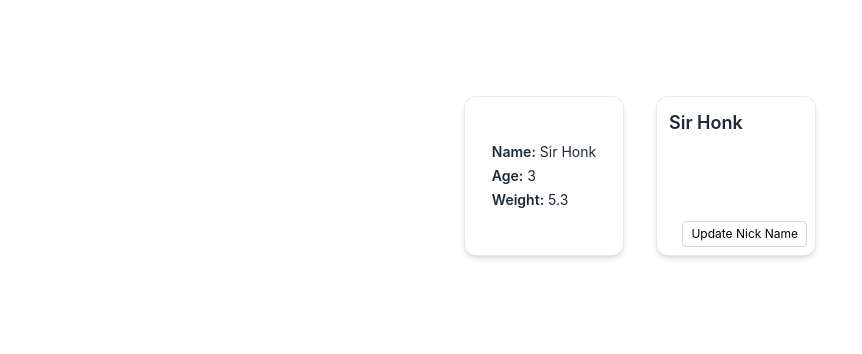
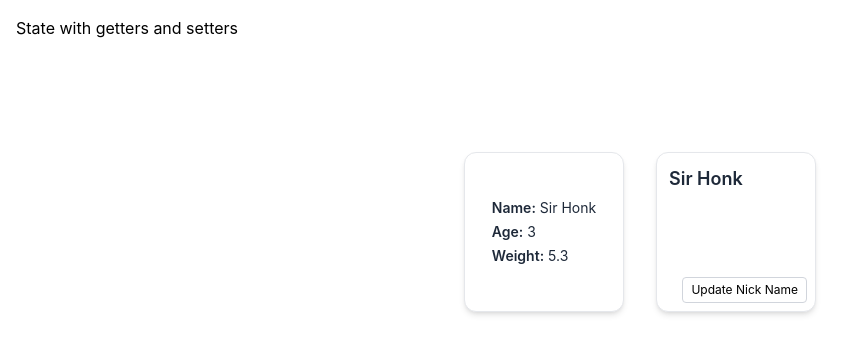
Before and after one commit to deanvons/ng-duck-state-management-dojo, an Angular app: page / in a window 1280 px wide. Shown: the top 354 px of the page, without its empty margins (0-862 px from the left). Built offline with nearby package versions, Linux system fonts and the light colour scheme.

Commit message:
CHORE: added some meta data

```diff
--- a/src/app/app.component.html
+++ b/src/app/app.component.html
@@ -1,4 +1,5 @@
 
+<h3 class="p-4">State with getters and setters</h3>
 <main class="flex justify-center">
 <app-duck-details/>
 <app-duck-preview/>
```
